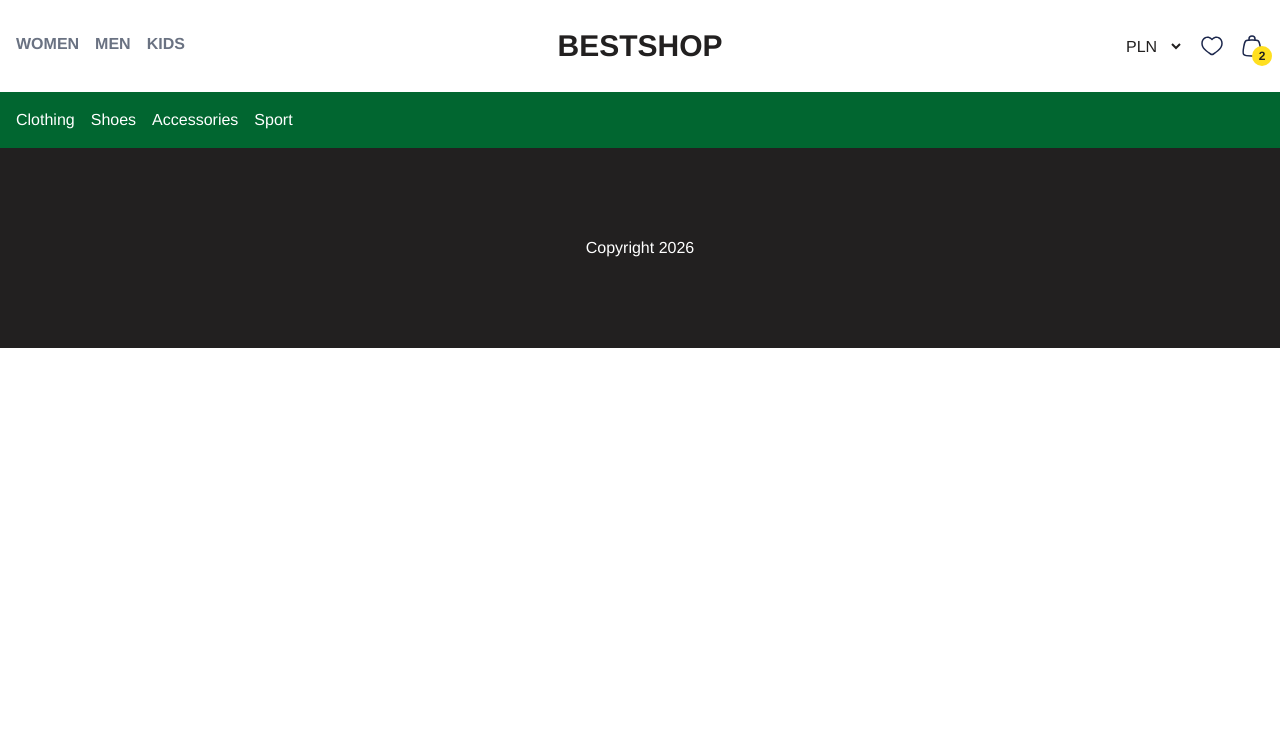
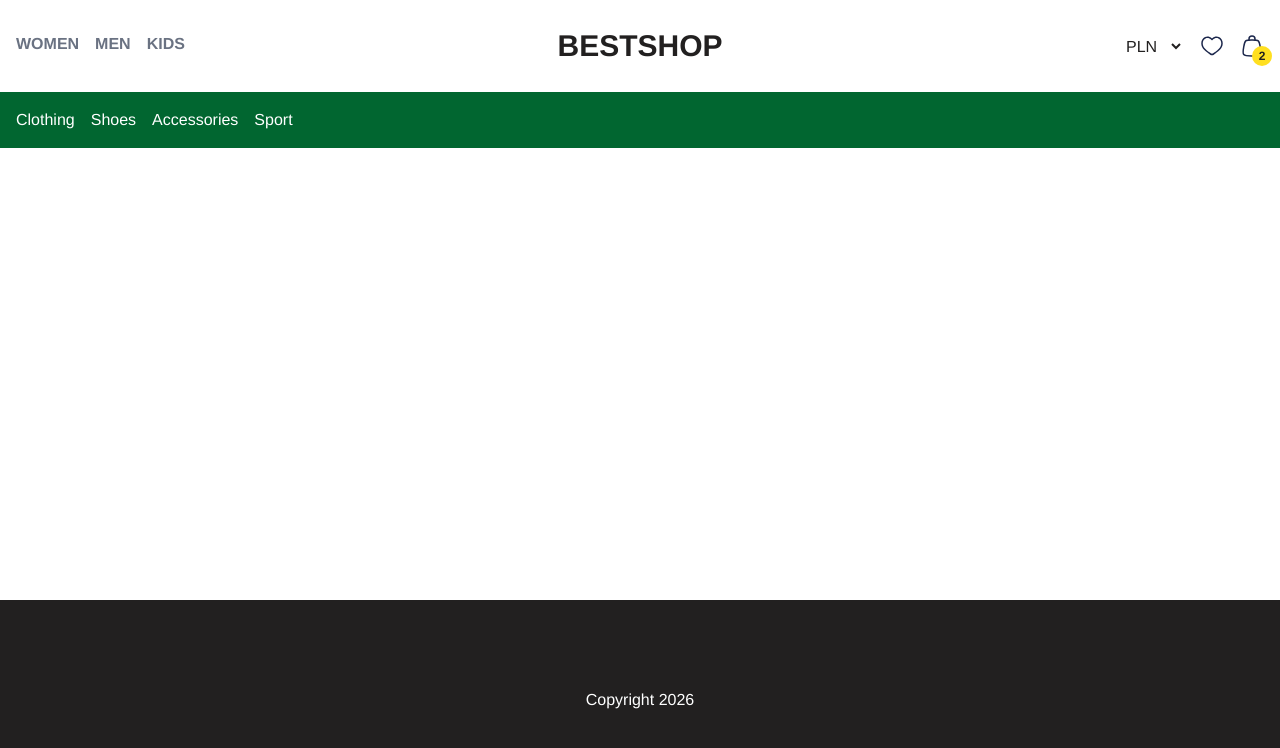
Before and after one commit to BartoszStachowski/react-shop-ecommerce, a React (Vite) app in the folder front-end/: page / in a window 1280 px wide. Shown: the top 748 px of the page. Built offline with nearby package versions, Linux system fonts and the light colour scheme.

Commit message:
MainContent component

```diff
--- a/front-end/src/components/Layout/Layout.tsx
+++ b/front-end/src/components/Layout/Layout.tsx
@@ -5,10 +5,13 @@ import { CurrencySelector } from '@/components/CurrencySelector/CurrencySelector
 import { IconMenu } from '@/components/IconMenu/IconMenu.tsx';
 import { TopBar } from '@/components/TopBar/TopBar.tsx';
 import { CategoryMenu } from '@/components/CategoryMenu/CategoryMenu.tsx';
+import { MainContent } from '@/components/MainContent/MainContent.tsx';
+import type { ReactNode } from 'react';
 
-export const Layout = () => {
+export const Layout = ({ children }: { children: ReactNode }) => {
     return (
         <>
+            <MainContent>
                 <TopBar>
                     <MainMenu />
                     <Logo />
@@ -18,6 +21,8 @@ export const Layout = () => {
                     </div>
                 </TopBar>
                 <CategoryMenu />
+                {children}
+            </MainContent>
             <Footer />
         </>
     );
--- /dev/null
+++ b/front-end/src/components/MainContent/MainContent.tsx
@@ -0,0 +1,5 @@
+import type { ReactNode } from 'react';
+
+export const MainContent = ({ children }: { children: ReactNode }) => {
+    return <div className="w-full flex-1">{children}</div>;
+};
```
Lines whose indentation alone changed are shown as unchanged.
